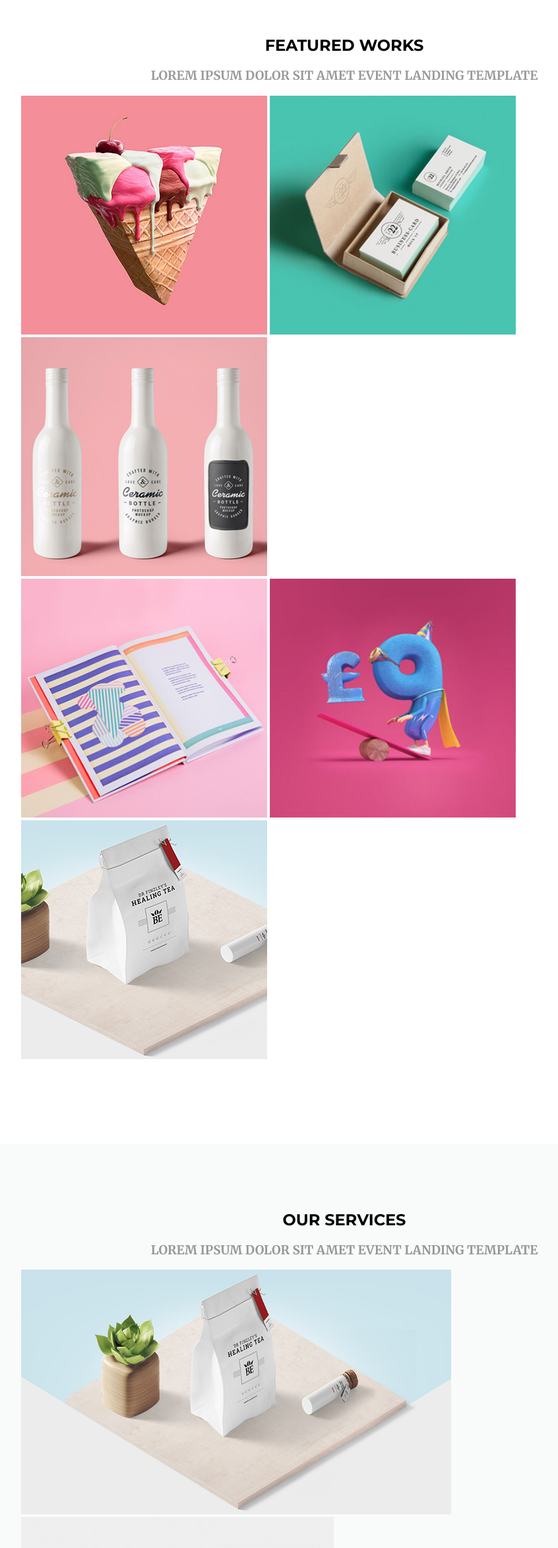
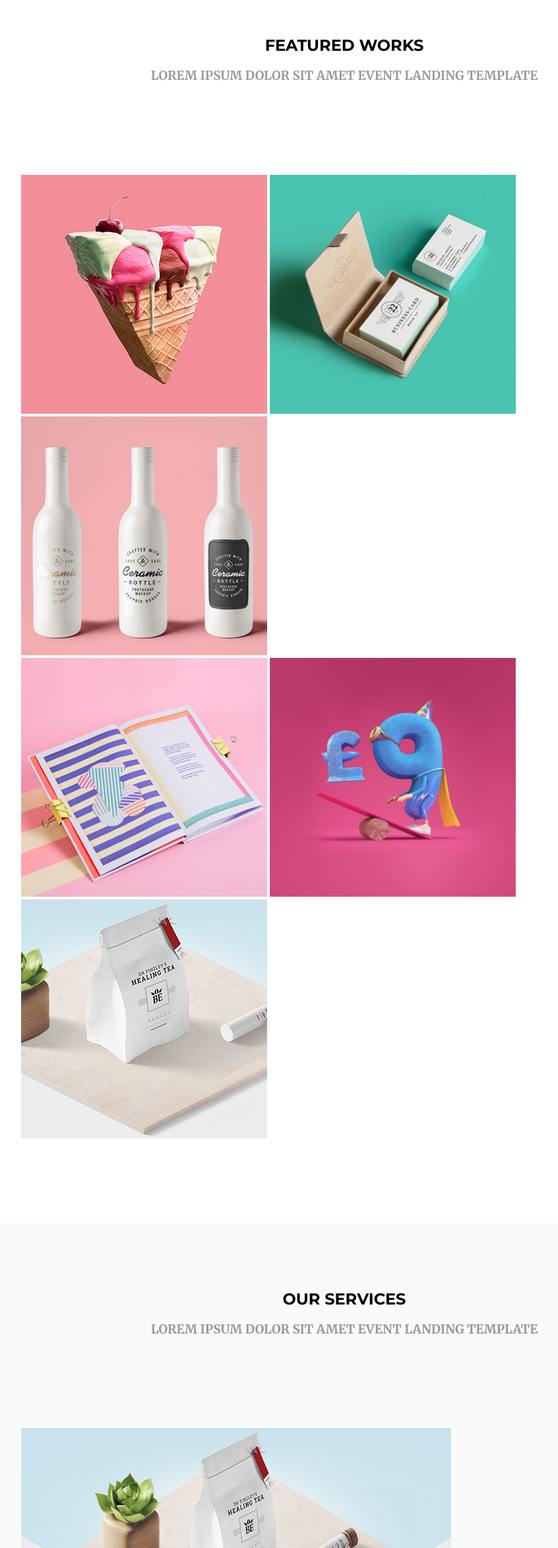
Before and after one commit to darya-lobanova/lesson_5, a plain HTML site: page index.html in a window 1280 px wide. Shown: the part 2793-5139 px from the top of the page at 66% size, without its empty margins (118-964 px from the left). Drawn offline with Linux system fonts and the light colour scheme.

Commit message:
third_update

```diff
--- a/index.html
+++ b/index.html
@@ -53,7 +53,7 @@
 
 	<div class="featured_works">
 		<h2>Featured works</h2>
-		<h3>Lorem ipsum dolor sit amet event landing template</h3>
+		<h3 class="bottom_padding">Lorem ipsum dolor sit amet event landing template</h3>
 		<div class="images_position_ibc">
 		<img class="images_sizing" src="ice-cream.png">
 		<img class="images_sizing" src="business_cards.png">
@@ -67,7 +67,7 @@
 
 	<div class="our_services">
 		<h2>Our services</h2>
-		<h3>Lorem ipsum dolor sit amet event landing template</h3>
+		<h3 class="bottom_padding">Lorem ipsum dolor sit amet event landing template</h3>
 		<img src="tea_and_flower.png" class="bigger_width" id="tea">
 		<img src="implements.png" class="smaller_width">
 		<img src="computer.png" class="bigger_width">
--- a/styles.css
+++ b/styles.css
@@ -66,7 +66,6 @@ h1 {
 
 .second_page {
 	background: #f8fafa;
-/*	min-height: 985px;*/
 	padding: 129px 150px 113px 150px;
 	display: inline-block;
 	font-family: 'Montserrat', sans-serif;
@@ -82,6 +81,9 @@ h1 {
 	vertical-align: middle;
 	width: 40%;
 	padding-top: 152px;
+}
+h2 {
+	font-family: 'Merriweather', serif;
 }
 .picture {
 	background: url(background.png) no-repeat center;
@@ -116,8 +118,6 @@ label {
 		font-size: 10px;
 	}
 }
-
-
 .featured_works {
 	max-width: 100%;
 /*	min-height: 985px;
@@ -162,11 +162,6 @@ h3 {
 	width: 474px;
 	height: 370px;
 }
-#tea {
-/*	color: rgba(113, 245, 234, 0);*/
-	transition: background-size 0.2s cubic-bezier(113, 245, 234, 1)
+.bottom_padding {
+	padding-bottom: 120px;
 }
-/*#tea:hover {
-	color: rgba(113, 245, 234, 1);
-}
-*/
```
